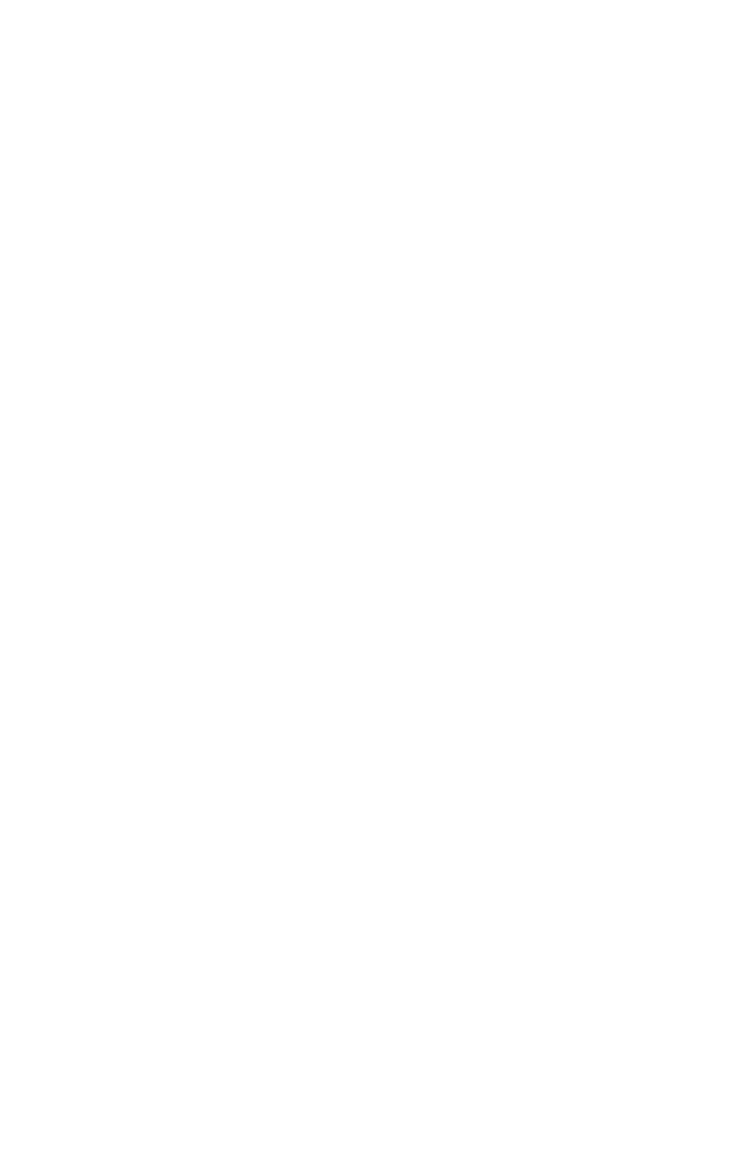
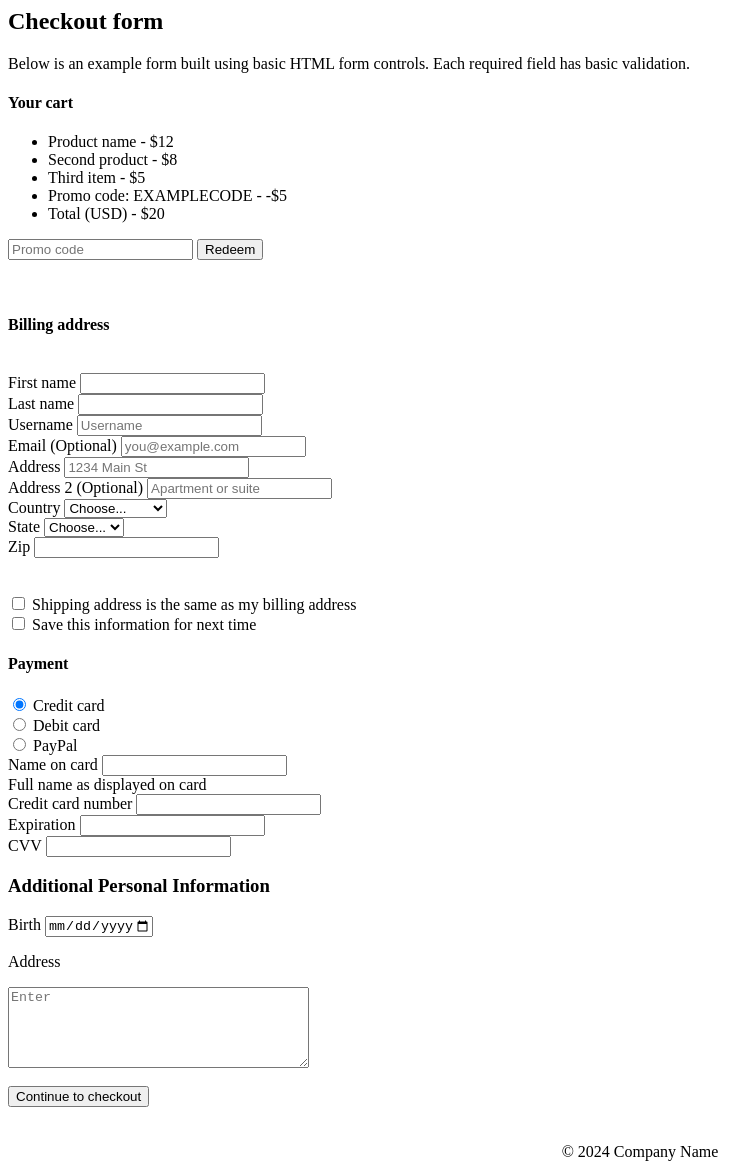
Before and after one commit to DoHyeonHak/OSS_assignment-2, a plain HTML site: page form_nostyle.htm in a window 1280 px wide. Shown: the whole page, without its empty margins (0-740 px from the left). Before the commit the page ends 800 px from the top, so only its background shows below. Drawn offline with Linux system fonts and the light colour scheme.

Commit message:
modify form_nostyle.htm

```diff
--- a/form_nostyle.htm
+++ b/form_nostyle.htm
@@ -1,9 +1,163 @@
-<!DOCTYPE html>
 <html lang="en">
   <head>
-    <meta charset="UTF-8" />
-    <meta name="viewport" content="width=device-width, initial-scale=1.0" />
-    <title>Document</title>
+    <meta charset="utf-8" />
+    <meta name="viewport" content="width=device-width, initial-scale=1" />
+    <meta name="description" content="" />
+    <title>Lab1 Assignment - Checkout form page</title>
   </head>
-  <body></body>
+  <body>
+    <div>
+      <main>
+        <div class="top">
+          <h2>Checkout form</h2>
+          <p>
+            Below is an example form built using basic HTML form controls. Each
+            required field has basic validation.
+          </p>
+        </div>
+
+        <div>
+          <div id="subBar">
+            <h4>Your cart</h4>
+            <ul>
+              <li>Product name - $12</li>
+              <li>Second product - $8</li>
+              <li>Third item - $5</li>
+              <li>Promo code: EXAMPLECODE - -$5</li>
+              <li>Total (USD) - $20</li>
+            </ul>
+            <form>
+              <input type="text" placeholder="Promo code" />
+              <button type="submit">Redeem</button>
+            </form>
+          </div>
+          <br class="content">
+            <h4>Billing address</h4>
+            <br>
+              <div>
+                <label for="firstName">First name</label>
+                <input type="text" id="firstName" required />
+              </div>
+              <div>
+                <label for="lastName">Last name</label>
+                <input type="text" id="lastName" required />
+              </div>
+              <div>
+                <label for="username">Username</label>
+                <input
+                  type="text"
+                  id="username"
+                  placeholder="Username"
+                  required
+                />
+              </div>
+              <div>
+                <label for="email">Email (Optional)</label>
+                <input type="email" id="email" placeholder="you@example.com" />
+              </div>
+              <div>
+                <label for="address">Address</label>
+                <input type="text" id="address" placeholder="1234 Main St" required />
+              </div>
+              <div>
+                <label for="address2">Address 2 (Optional)</label>
+                <input type="text" id="address2" placeholder="Apartment or suite" />
+              </div>
+              <div>
+                <label for="country">Country</label>
+                <select id="country" required>
+                  <option value="">Choose...</option>
+                  <option>United States</option>
+                </select>
+              </div>
+              <div>
+                <label for="state">State</label>
+                <select id="state" required>
+                  <option value="">Choose...</option>
+                  <option>California</option>
+                </select>
+              </div>
+              <div>
+                <label for="zip">Zip</label>
+                <input type="text" id="zip" required />
+              </div>
+              <br></br>
+              <div id="addressCheck">
+                <input type="checkbox" id="same" />
+                <label for="same"
+                  >Shipping address is the same as my billing address</label
+                >
+              </div>
+              <div id="saveCheck">
+                <input type="checkbox" id="save" />
+                <label for="save">Save this information for next time</label>
+              </div>
+
+              <h4>Payment</h4>
+              <div>
+                <input
+                  type="radio"
+                  id="credit"
+                  name="paymentMethod"
+                  checked
+                  required
+                />
+                <label for="credit">Credit card</label>
+              </div>
+              <div>
+                <input type="radio" id="debit" name="paymentMethod" required />
+                <label for="debit">Debit card</label>
+              </div>
+              <div>
+                <input type="radio" id="paypal" name="paymentMethod" required />
+                <label for="paypal">PayPal</label>
+              </div>
+
+
+                <label for="name">Name on card</label>
+                <input type="text" id="name" required />
+                <br>Full name as displayed on card</br>
+              </div>
+              <div>
+                <label for="number">Credit card number</label>
+                <input type="text" id="number" required />
+              </div>
+              <div>
+                <label for="expiration">Expiration</label>
+                <input type="text" id="expiration" required />
+              </div>
+              <div>
+                <label for="cvv">CVV</label>
+                <input type="text" id="cvv" required />
+              </div>
+
+              <h3>Additional Personal Information</h3>
+                <p>
+                Birth
+                <input
+                    type="date"
+                    id="event"
+                    name="event"
+                    min="1950-01-01"
+                    max="2023-12-31"
+                    required
+                />
+                </p>
+                <p>Address</p>
+                <textarea name="message" rows="5" cols="35" placeholder="Enter"></textarea>
+                <br></br>
+
+              <button type="submit">Continue to checkout</button>
+            </form>
+          </div>
+        </div>
+
+
+      </main>
+
+      <footer style="text-align: center; padding-top: 20px">
+        <p>© 2024 Company Name</p>
+      </footer>
+    </div>
+  </body>
 </html>
```
